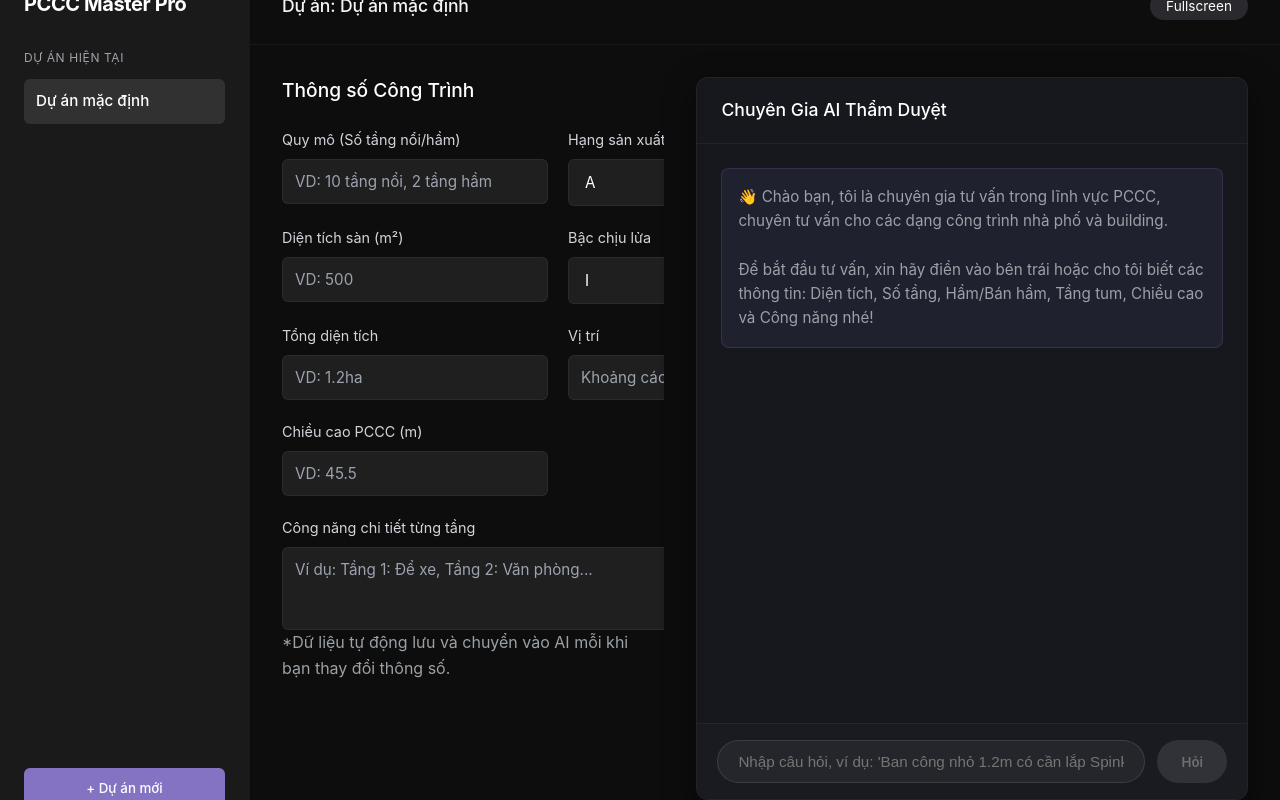
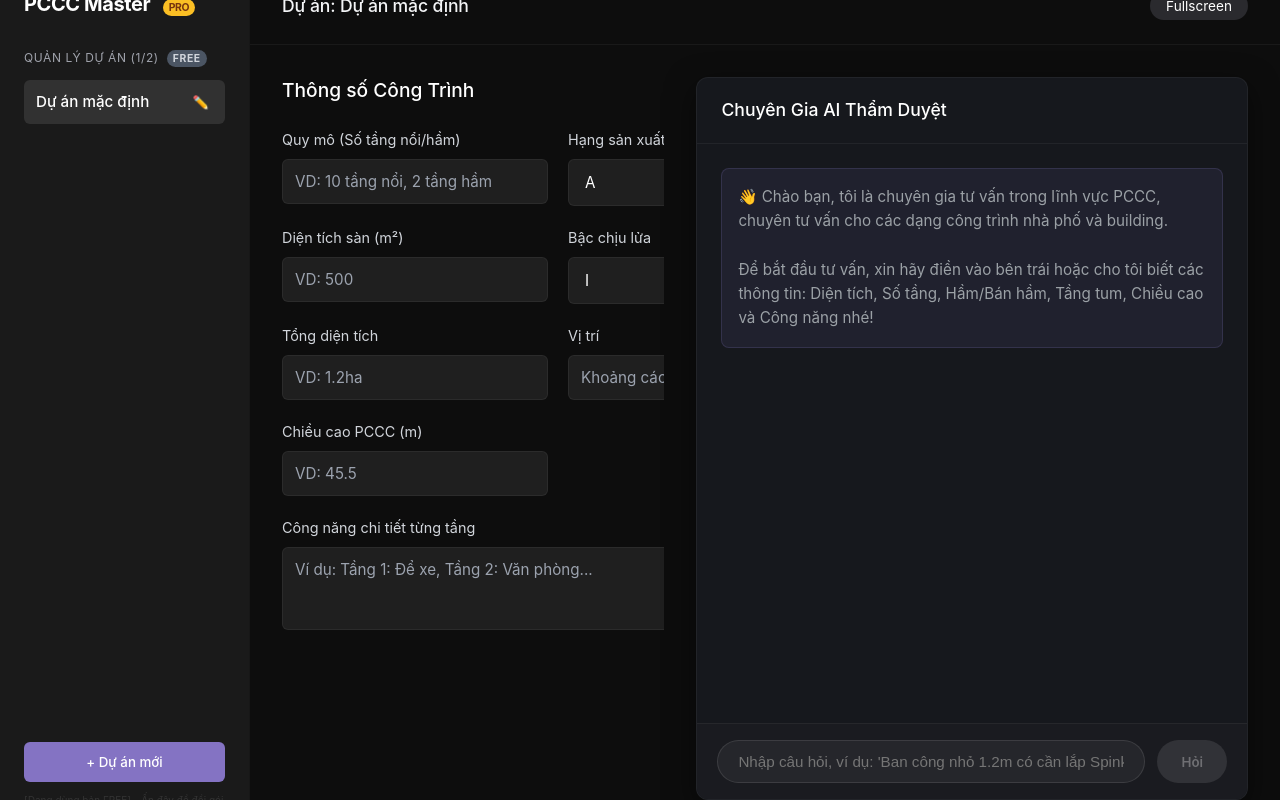
Before and after one commit to trungnguyenfm/pccc-master-ai, a Next.js app: page /consult in a window 1280 px wide. Built offline with nearby package versions, Linux system fonts and the light colour scheme.

Commit message:
Implement project name editing and free tier quota (max 2 projects)

```diff
--- a/src/app/consult/consult.css
+++ b/src/app/consult/consult.css
@@ -60,6 +60,46 @@
   background-color: rgba(255,255,255,0.1);
   color: #ffffff;
   font-weight: 500;
+  display: flex;
+  justify-content: space-between;
+  align-items: center;
+}
+
+.btn-edit-project {
+  background: transparent;
+  border: none;
+  color: #a0a3ac;
+  cursor: pointer;
+  padding: 4px;
+  border-radius: 4px;
+  display: flex;
+  align-items: center;
+  justify-content: center;
+  transition: all 0.2s;
+}
+
+.btn-edit-project:hover {
+  color: #ffffff;
+  background-color: rgba(255,255,255,0.1);
+}
+
+.tier-badge {
+  font-size: 0.65rem;
+  padding: 2px 6px;
+  border-radius: 10px;
+  text-transform: uppercase;
+  font-weight: 700;
+  margin-left: 8px;
+}
+
+.tier-badge.free {
+  background-color: #4b5563;
+  color: #d1d5db;
+}
+
+.tier-badge.pro {
+  background-color: #fbbf24;
+  color: #78350f;
 }
 
 .btn-new-project {
--- a/src/app/consult/page.js
+++ b/src/app/consult/page.js
@@ -6,6 +6,7 @@ import './consult.css';
 export default function ConsultDashboard() {
   const [activeProject, setActiveProject] = useState('Dự án mặc định');
   const [projects, setProjects] = useState(['Dự án mặc định']);
+  const [isPaidUser, setIsPaidUser] = useState(false); // Mock cho phân hạng (có thể kết nối từ DB sau)
 
   const [projectInfo, setProjectInfo] = useState({
     scale: '', tier: 'A', area: '', fireResistance: 'I', totalArea: '', location: '', height: '', logic: ''
@@ -18,33 +19,76 @@ export default function ConsultDashboard() {
 
   // 1. Tự động Khôi phục dữ liệu từ Bộ nhớ trình duyệt (localStorage) khi F5
   useEffect(() => {
-    const savedInfo = localStorage.getItem('pccc_project_info');
-    const savedProject = localStorage.getItem('pccc_active_project');
-    if (savedInfo) setProjectInfo(JSON.parse(savedInfo));
-    if (savedProject) {
-      setActiveProject(savedProject);
-      setProjects([savedProject]);
+    const savedProjects = localStorage.getItem('pccc_project_list');
+    const savedActive = localStorage.getItem('pccc_active_project');
+    const savedTier = localStorage.getItem('pccc_user_tier');
+
+    if (savedTier) setIsPaidUser(savedTier === 'pro');
+    if (savedProjects) setProjects(JSON.parse(savedProjects));
+    if (savedActive) {
+      setActiveProject(savedActive);
+      // Load dữ liệu riêng của dự án này
+      const savedData = localStorage.getItem(`pccc_data_${savedActive}`);
+      if (savedData) {
+        const { info, chat } = JSON.parse(savedData);
+        if (info) setProjectInfo(info);
+        if (chat) setMessages(chat);
+      }
     }
   }, []);
 
   // 2. Tự động Ghi đè dữ liệu vào Bộ nhớ mỗi khi có thay đổi
   useEffect(() => {
-    localStorage.setItem('pccc_project_info', JSON.stringify(projectInfo));
-  }, [projectInfo]);
+    localStorage.setItem('pccc_project_list', JSON.stringify(projects));
+  }, [projects]);
 
   useEffect(() => {
     localStorage.setItem('pccc_active_project', activeProject);
   }, [activeProject]);
 
+  useEffect(() => {
+    const data = JSON.stringify({ info: projectInfo, chat: messages });
+    localStorage.setItem(`pccc_data_${activeProject}`, data);
+  }, [projectInfo, messages, activeProject]);
+
   const handleNewProject = () => {
+    if (!isPaidUser && projects.length >= 2) {
+      alert("⚠️ Tài khoản MIỄN PHÍ chỉ được tối đa 2 dự án. Vui lòng nâng cấp PRO để không giới hạn!");
+      return;
+    }
+
     const name = prompt("Nhập tên dự án mới:");
     if (name && name.trim()) {
-      setActiveProject(name);
-      setProjects([name]);
-      // Reset form cho dự án mới
-      const newInfo = { scale: '', tier: 'A', area: '', fireResistance: 'I', totalArea: '', location: '', height: '', logic: '' };
-      setProjectInfo(newInfo);
-      setMessages([]); // Xóa lịch sử chat dự án cũ
+      if (projects.includes(name.trim())) {
+        alert("Dự án này đã tồn tại!");
+        return;
+      }
+      const newName = name.trim();
+      setProjects([...projects, newName]);
+      setActiveProject(newName);
+      // Reset cho dự án mới
+      setProjectInfo({ scale: '', tier: 'A', area: '', fireResistance: 'I', totalArea: '', location: '', height: '', logic: '' });
+      setMessages([]);
+    }
+  };
+
+  const handleEditProjectName = () => {
+    const newNameRaw = prompt("Đổi tên dự án thành:", activeProject);
+    if (newNameRaw && newNameRaw.trim() && newNameRaw.trim() !== activeProject) {
+      const newName = newNameRaw.trim();
+      if (projects.includes(newName)) {
+        alert("Tên dự án này đã bị trùng!");
+        return;
+      }
+
+      // Di chuyển dữ liệu cũ sang tên mới trong localStorage
+      const oldData = localStorage.getItem(`pccc_data_${activeProject}`);
+      if (oldData) localStorage.setItem(`pccc_data_${newName}`, oldData);
+      localStorage.removeItem(`pccc_data_${activeProject}`);
+
+      // Cập nhật danh sách dự án
+      setProjects(projects.map(p => p === activeProject ? newName : p));
+      setActiveProject(newName);
     }
   };
 
@@ -96,16 +140,36 @@ export default function ConsultDashboard() {
   return (
     <div className="dashboard-container">
       <aside className="sidebar">
-        <h1 className="sidebar-brand">PCCC Master Pro</h1>
+        <h1 className="sidebar-brand">
+          PCCC Master <span className="tier-badge pro">Pro</span>
+        </h1>
         <div className="sidebar-section">
-          <p className="sidebar-section-title">DỰ ÁN HIỆN TẠI</p>
+          <p className="sidebar-section-title">
+            QUẢN LÝ DỰ ÁN ({projects.length}/2)
+            {!isPaidUser && <span className="tier-badge free">Free</span>}
+          </p>
           <ul className="project-list">
             <li className="project-item active">
-              {activeProject}
+              <span>{activeProject}</span>
+              <button className="btn-edit-project" onClick={handleEditProjectName} title="Sửa tên dự án">
+                ✏️
+              </button>
             </li>
           </ul>
         </div>
         <button className="btn-new-project" onClick={handleNewProject}>+ Dự án mới</button>
+
+        {/* Toggle ẩn cho Sếp test bản Pro (có thể bỏ khi chạy thật) */}
+        <p
+          style={{ fontSize: '10px', color: '#333', cursor: 'pointer', marginTop: '10px' }}
+          onClick={() => {
+            const next = !isPaidUser;
+            setIsPaidUser(next);
+            localStorage.setItem('pccc_user_tier', next ? 'pro' : 'free');
+          }}
+        >
+          {isPaidUser ? "[Đang dùng bản PRO]" : "[Đang dùng bản FREE] - Ấn đây để đổi gói"}
+        </p>
       </aside>
 
       <main className="main-content">
@@ -185,9 +249,6 @@ export default function ConsultDashboard() {
                 ></textarea>
               </div>
             </div>
-            <p className="hint-text mt-4 text-gray-500 text-sm italic">
-              *Dữ liệu tự động lưu và chuyển vào AI mỗi khi bạn thay đổi thông số.
-            </p>
           </section>
 
           <section className="chat-section split-right">
```
